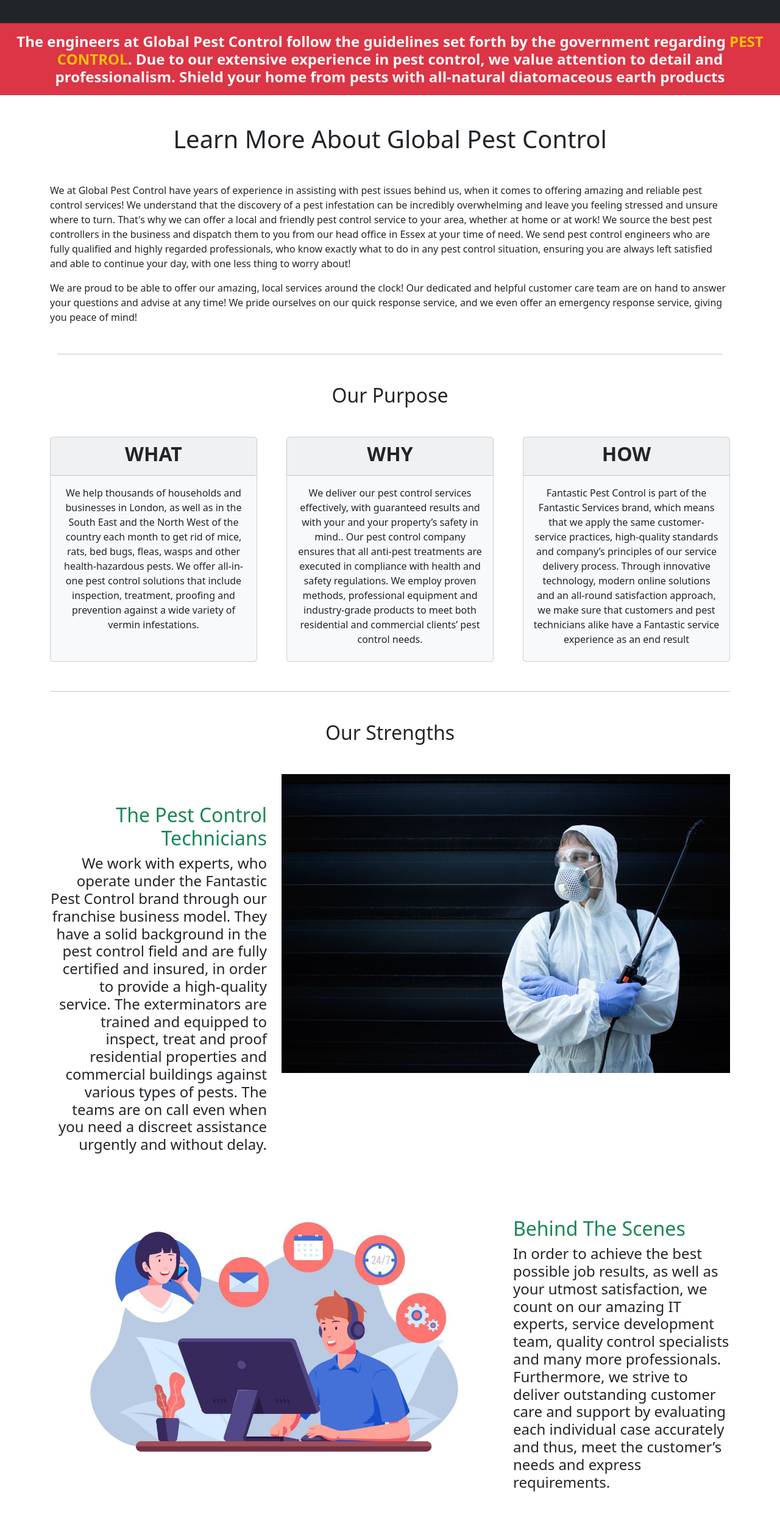
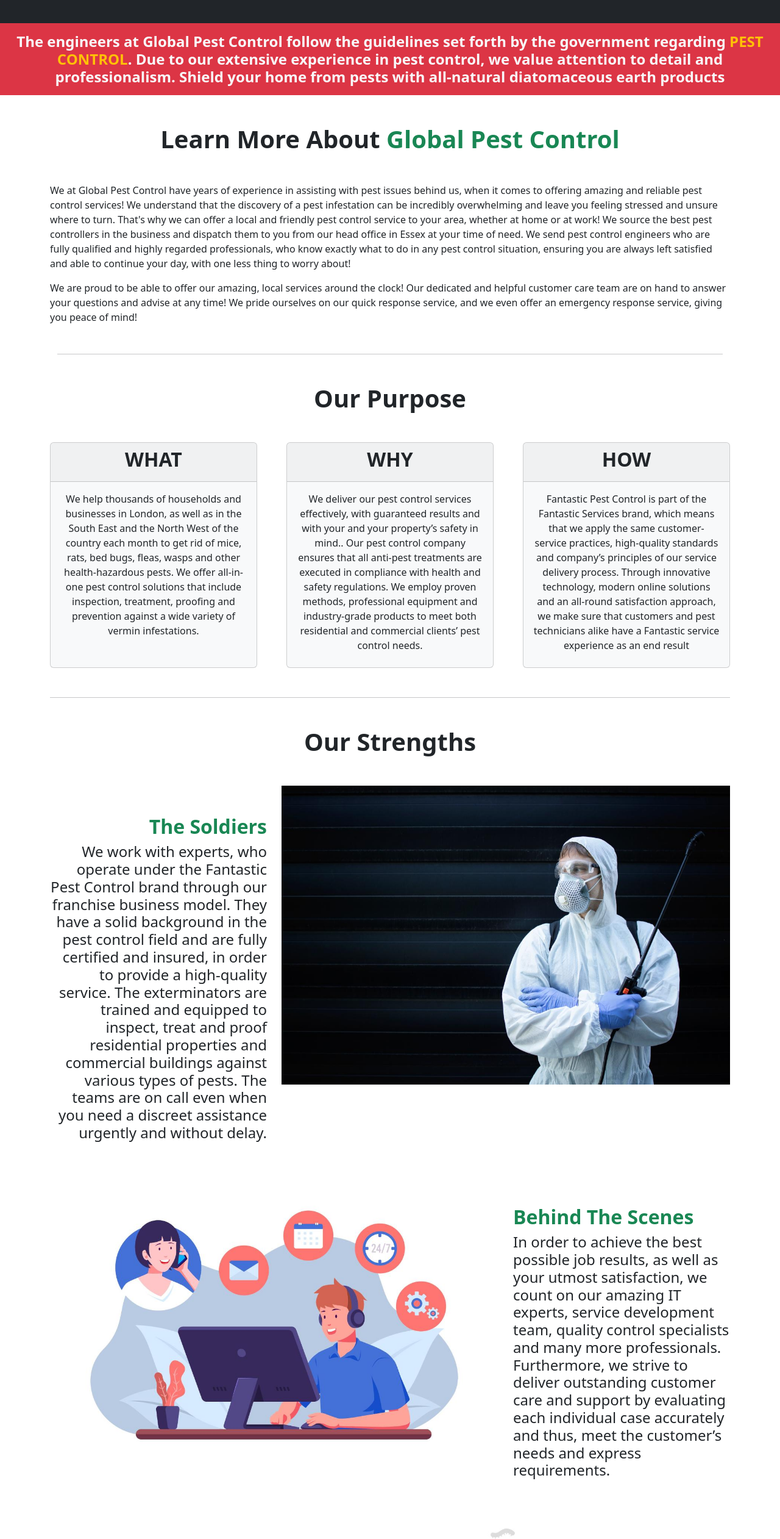
Before and after one commit to samimeadad/pest-control, a React (Create React App) app: page /about in a window 1280 px wide. Shown: the part 234-2757 px from the top of the page at 61% size. Built offline with nearby package versions, Linux system fonts and the light colour scheme.

Commit message:
about us page done

```diff
--- a/src/Components/About/About.js
+++ b/src/Components/About/About.js
@@ -9,7 +9,7 @@
         <div>
             <Container className='my-5'>
                 <div className='my-5 text-center'>
-                    <h1>Learn More About Global Pest Control</h1>
+                    <h1 className='fw-bold'>Learn More About <span className='text-success'>Global Pest Control</span></h1>
                 </div>
                 <div className='my-5 text-start'>
                     <p className='text-justify'>
@@ -22,8 +22,9 @@
                 <Container className='my-5'>
                     <hr />
                 </Container>
-                <h2 className='text-center'>Our Purpose</h2>
+
                 <div className='my-5 text-center'>
+                    <h1 className='text-center fw-bold my-5'>Our Purpose</h1>
                     <Row className='g-5'>
                         <Col xs={ 12 } sm={ 12 } md={ 4 } lg={ 4 }>
                             <Card className="mb-2 bg-light h-100">
@@ -62,10 +63,10 @@
                 <hr />
             </Container>
             <Container className='my-5 text-center'>
-                <h2 className='my-5'>Our Strengths</h2>
+                <h1 className='my-5 fw-bold'>Our Strengths</h1>
                 <Row>
                     <Col xs={ 12 } sm={ 12 } md={ 4 } lg={ 4 }>
-                        <h2 className='text-end mt-5 text-success'>The Pest Control Technicians</h2>
+                        <h2 className='text-end mt-5 text-success fw-bold'>The Soldiers</h2>
                         <h4 className='text-end'>
                             We work with experts, who operate under the Fantastic Pest Control brand through our franchise business model. They have a solid background in the pest control field and are fully certified and insured, in order to provide a high-quality service. The exterminators are trained and equipped to inspect, treat and proof residential properties and commercial buildings against various types of pests. The teams are on call even when you need a discreet assistance urgently and without delay.
                         </h4>
@@ -79,7 +80,7 @@
                         <img className="img-fluid" src={ about2 } alt="errorPageImage" />
                     </Col>
                     <Col xs={ 12 } sm={ 12 } md={ 4 } lg={ 4 }>
-                        <h2 className='text-start mt-5 text-success'>Behind The Scenes</h2>
+                        <h2 className='text-start mt-5 text-success fw-bold'>Behind The Scenes</h2>
                         <h4 className='text-start'>
                             In order to achieve the best possible job results, as well as your utmost satisfaction, we count on our amazing IT experts, service development team, quality control specialists and many more professionals. Furthermore, we strive to deliver outstanding customer care and support by evaluating each individual case accurately and thus, meet the customer’s needs and express requirements.
                         </h4>
@@ -87,9 +88,9 @@
                 </Row>
                 <Row className='my-5'>
                     <Col xs={ 12 } sm={ 12 } md={ 4 } lg={ 4 }>
-                        <h2 className='text-end mt-5 text-success'>The Technology</h2>
+                        <h2 className='text-end mt-5 text-success fw-bold'>The Technology</h2>
                         <h4 className='text-end'>
-                            Rune Sovndahl and Anton Skarlatov have been the minds behind our continuously growing Fantastic Family of dedicated professionals, franchise partners and loyal customers for the past decade. Both have worked tirelessly towards the development of our brand while at the same time aiming to make life simpler for you, the client. Through fine-tuning every aspect of our solutions, the founders ensure that our Fantastic brand stands strong and becomes the recognised go-to place when it comes to the property care across the UK.
+                            Pests are the most irritating species in the world which are the disturbances to effective human living. The pests have been controlled for more than decades and centuries, but still, we cannot eliminate them from this world. It is not possible to destroy any species completely, but you can control the presence of insects for a period of time. Though technology is improving with the growth of the world, the pests are involving more. It is possible to defend the presence of pests with a number of methods. Though there are many physical, chemical, and biological methods, it is difficult to kill the total species, and here in Global Pest Control we use the latest innovations in pest control technology.
                         </h4>
                     </Col>
                     <Col xs={ 12 } sm={ 12 } md={ 8 } lg={ 8 }>
```
